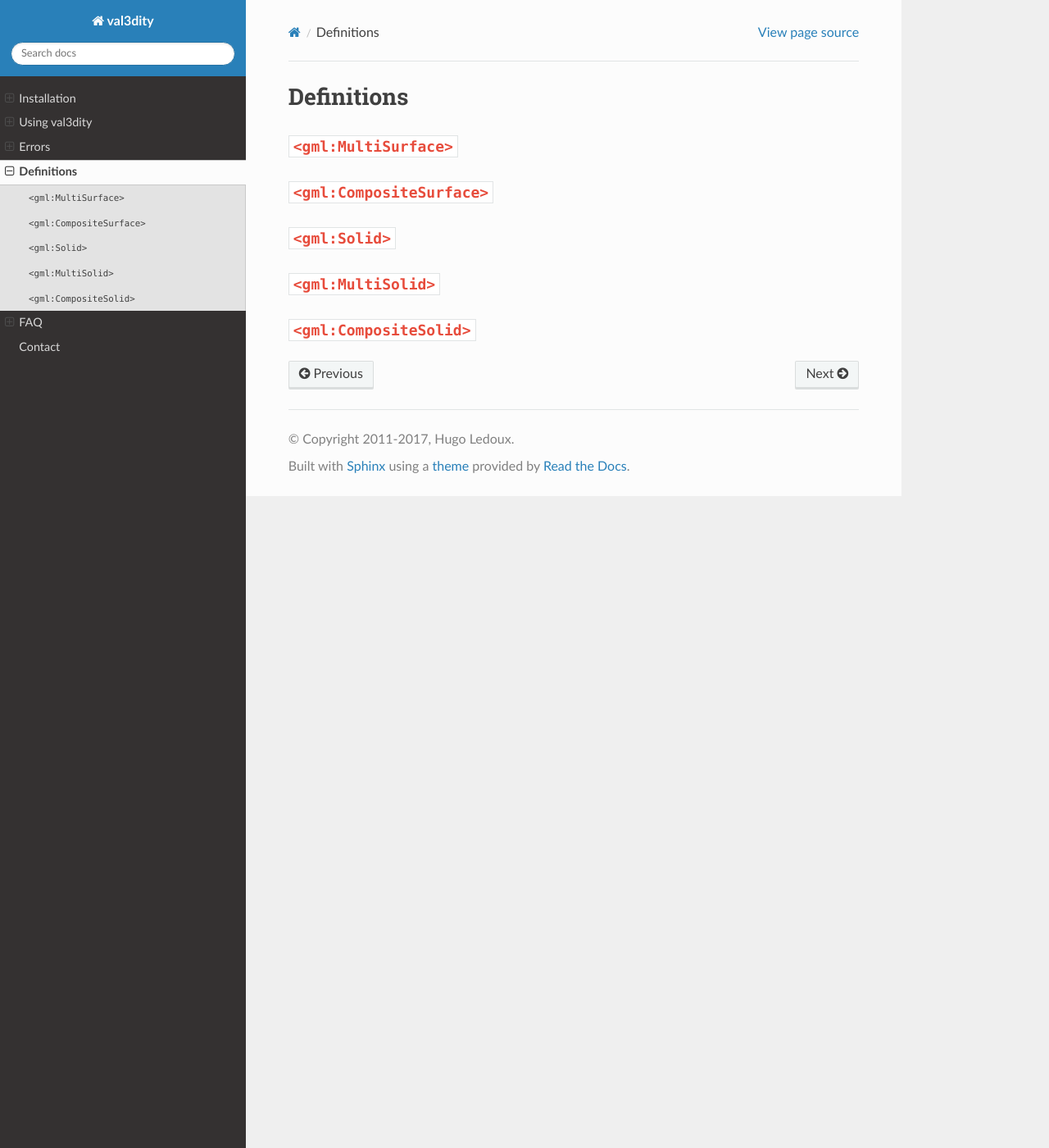
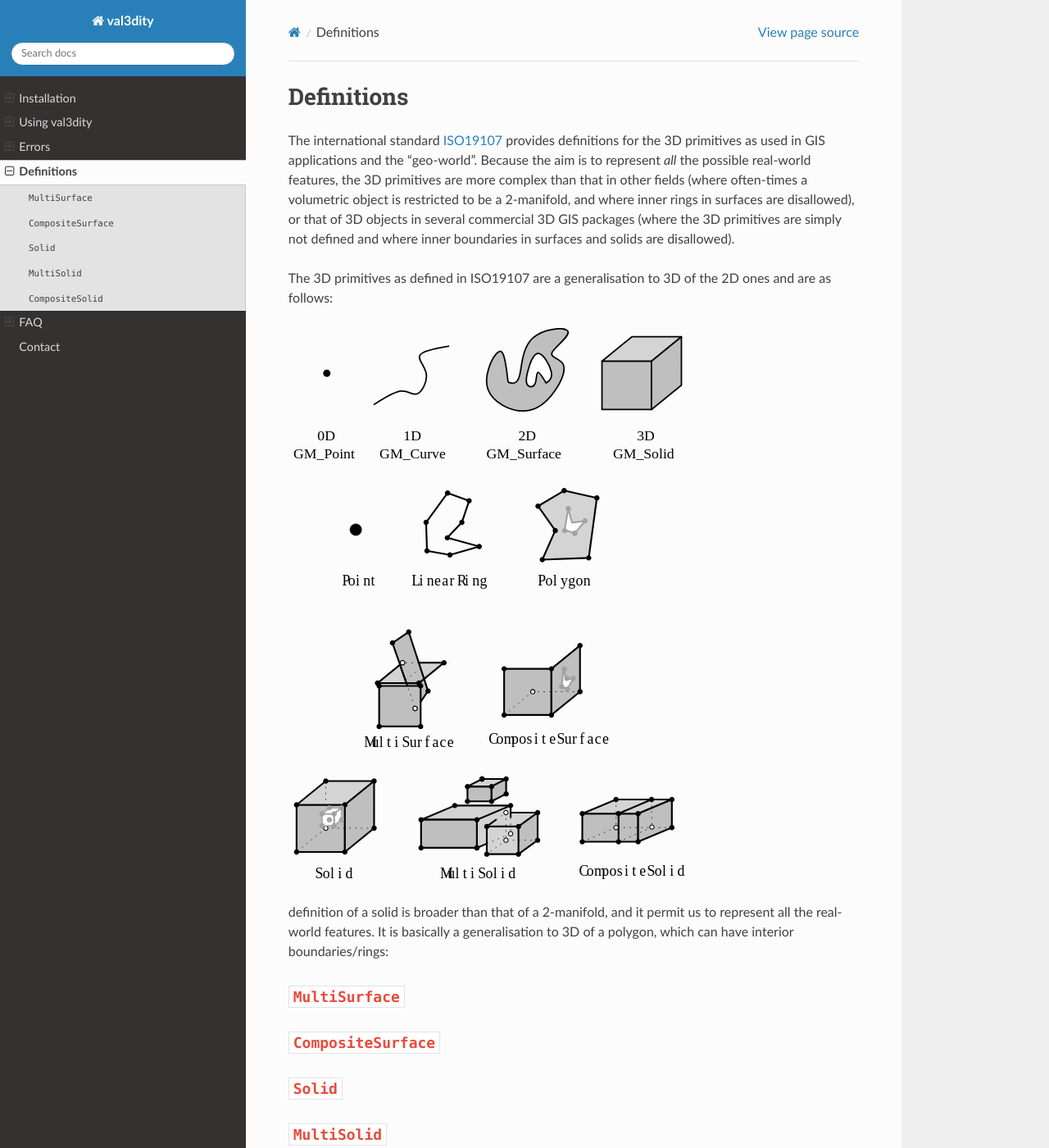
Before and after one commit to tudelft3d/val3dity, a Sphinx documentation site: the page built from docs/definitions.rst, in a window 1280 px wide and 1400 px high. Shown: the whole window at 82% size. Built offline with Sphinx 7.4.7 and the Read the Docs theme 2.0.0, drawn with Linux system fonts in a browser that asks for light colours.

Commit message:
WIP for definitions with new figures

```diff
--- a/docs/definitions.rst
+++ b/docs/definitions.rst
@@ -2,18 +2,34 @@
 Definitions
 ===========
 
+The international standard `ISO19107 <http://www.iso.org/iso/catalogue_detail.htm?csnumber=26012>`_ provides definitions for the 3D primitives as used in GIS applications and the "geo-world".
+Because the aim is to represent *all* the possible real-world features, the 3D primitives are more complex than that in other fields (where often-times a volumetric object is restricted to be a 2-manifold, and where inner rings in surfaces are disallowed), or that of 3D objects in several commercial 3D GIS packages (where the 3D primitives are simply not defined and where inner boundaries in surfaces and solids are disallowed).
 
-``<gml:MultiSurface>``
-----------------------
+The 3D primitives as defined in ISO19107 are a generalisation to 3D of the 2D ones and are as follows:
 
-``<gml:CompositeSurface>``
---------------------------
+.. image:: _static/isoprimitives.svg
+   :width: 70%
 
-``<gml:Solid>``
----------------
 
-``<gml:MultiSolid>``
+.. image:: _static/geomprimitives.svg
+   :width: 70%
+
+
+
+definition of a solid is broader than that of a 2-manifold, and it permit us to represent all the real-world features.
+It is basically a generalisation to 3D of a polygon, which can have interior boundaries/rings:
+
+``MultiSurface``
+----------------
+
+``CompositeSurface``
 --------------------
 
-``<gml:CompositeSolid>``
-------------------------
+``Solid``
+---------
+
+``MultiSolid``
+--------------
+
+``CompositeSolid``
+------------------
```
Also changed, not shown: docs/_static/geomprimitives.svg (added), docs/_static/isoprimitives.svg (added), 3 other files.
